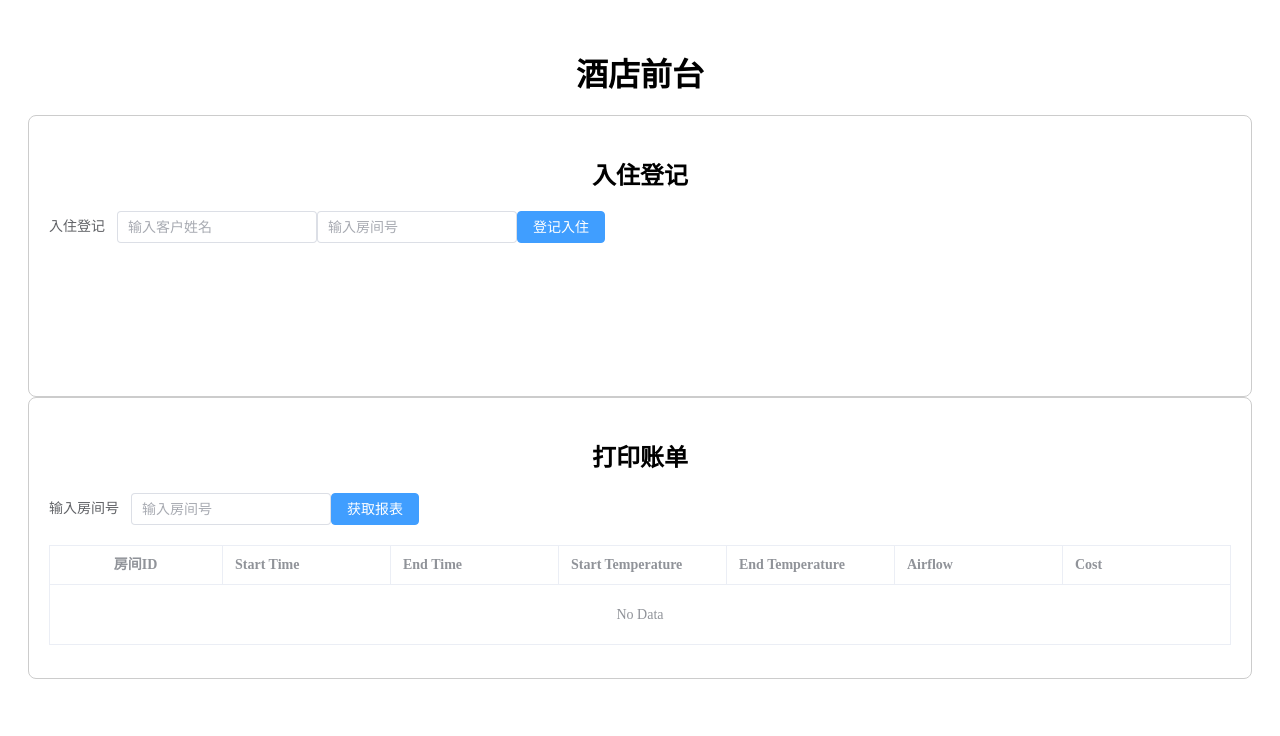
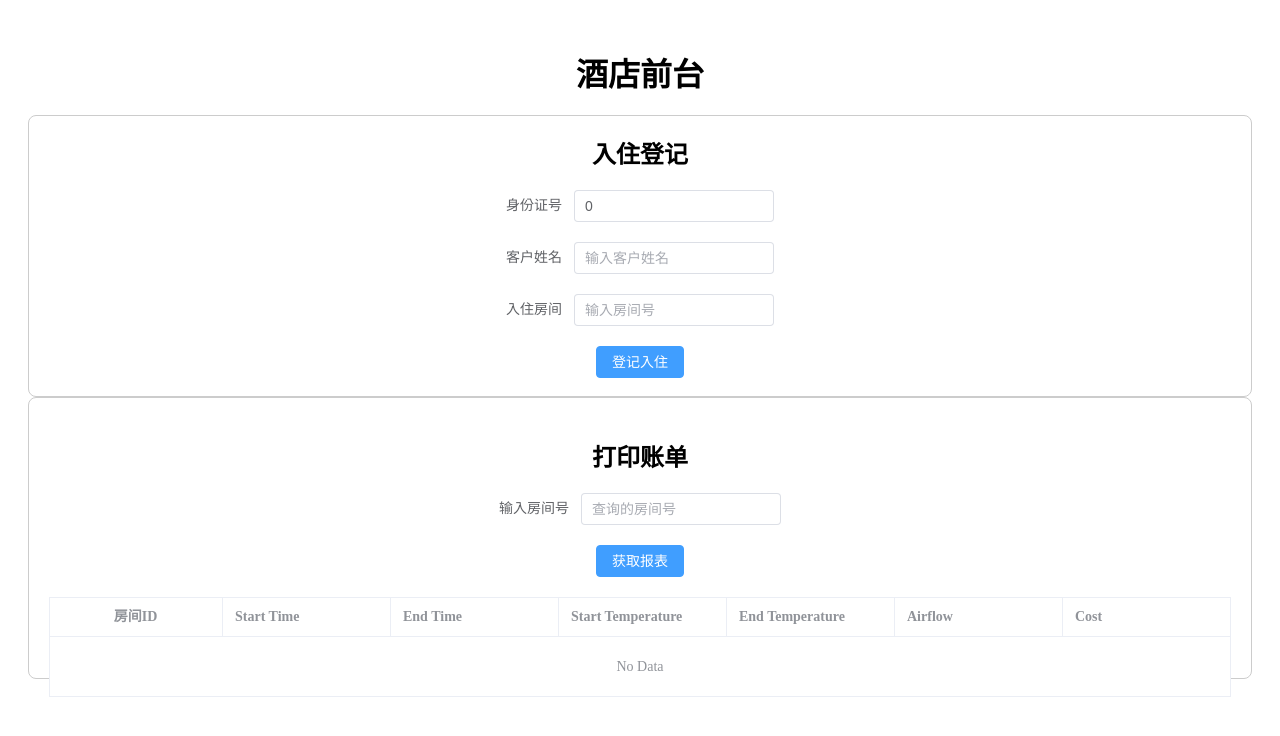
Before and after one commit to cowhoq/AirConditionerSys, a Vue app: page /login in a window 1280 px wide. Shown: the top 736 px of the page. Built offline with nearby package versions, Linux system fonts and the light colour scheme.

Commit message:
feat: 酒店前台界面注册时增加身份证 (userId)

```diff
--- a/src/views/Login.vue
+++ b/src/views/Login.vue
@@ -1,20 +1,33 @@
 <template>
   <div class="reception">
     <h1>酒店前台</h1>
-    <el-form @submit.prevent="registerCheckIn" class="window">
+    <el-form @submit.prevent="registerCheckIn" class="window content-center" :inline="false">
       <h2 style="text-align: center">入住登记</h2>
-      <el-form-item label="入住登记">
-        <el-input class="input" v-model="name" placeholder="输入客户姓名"></el-input>
-        <el-input class="input" v-model="roomId" placeholder="输入房间号"></el-input>
+      <el-form-item label="身份证号">
+        <el-input class="input" v-model="userId" placeholder="输入客户身份证号"/>
+      </el-form-item>
+
+      <el-form-item label="客户姓名">
+        <el-input class="input" v-model="name" placeholder="输入客户姓名"/>
+      </el-form-item>
+
+      <el-form-item label="入住房间">
+        <el-input class="input" v-model="roomId" placeholder="输入房间号"/>
+      </el-form-item>
+
+      <el-form-item>
         <el-button type="primary" native-type="submit">登记入住</el-button>
       </el-form-item>
     </el-form>
 
     <div class="window">
-      <el-form @submit.prevent="printBill">
+      <el-form @submit.prevent="printBill" class="content-center">
         <h2 style="text-align: center">打印账单</h2>
         <el-form-item label="输入房间号">
-          <el-input class="input" v-model="roomId" placeholder="输入房间号"></el-input>
+          <el-input class="input" v-model="roomId" placeholder="查询的房间号"></el-input>
+
+        </el-form-item>
+        <el-form-item>
           <el-button type="primary" native-type="submit">获取报表</el-button>
         </el-form-item>
       </el-form>
@@ -41,7 +54,7 @@ import {ref} from 'vue';
 import axiosRequest from "@/utils/axiosRequest.js";
 import {ElMessage} from "element-plus";
 
-
+let userId = ref(0);
 let name = ref('');
 let roomId = ref('');
 
@@ -54,6 +67,7 @@ async function registerCheckIn() {
       url: '/register',
       method: 'post',
       params: {
+        userId: userId.value,
         name: name.value,
         roomId: roomId.value,
       }
@@ -115,4 +129,11 @@ async function printBill() {
   background-color: #fff;
   height: 30vh;
 }
+
+.content-center {
+  display: flex;
+  flex-direction: column;
+  align-items: center;
+  justify-content: center;
+}
 </style>
```
